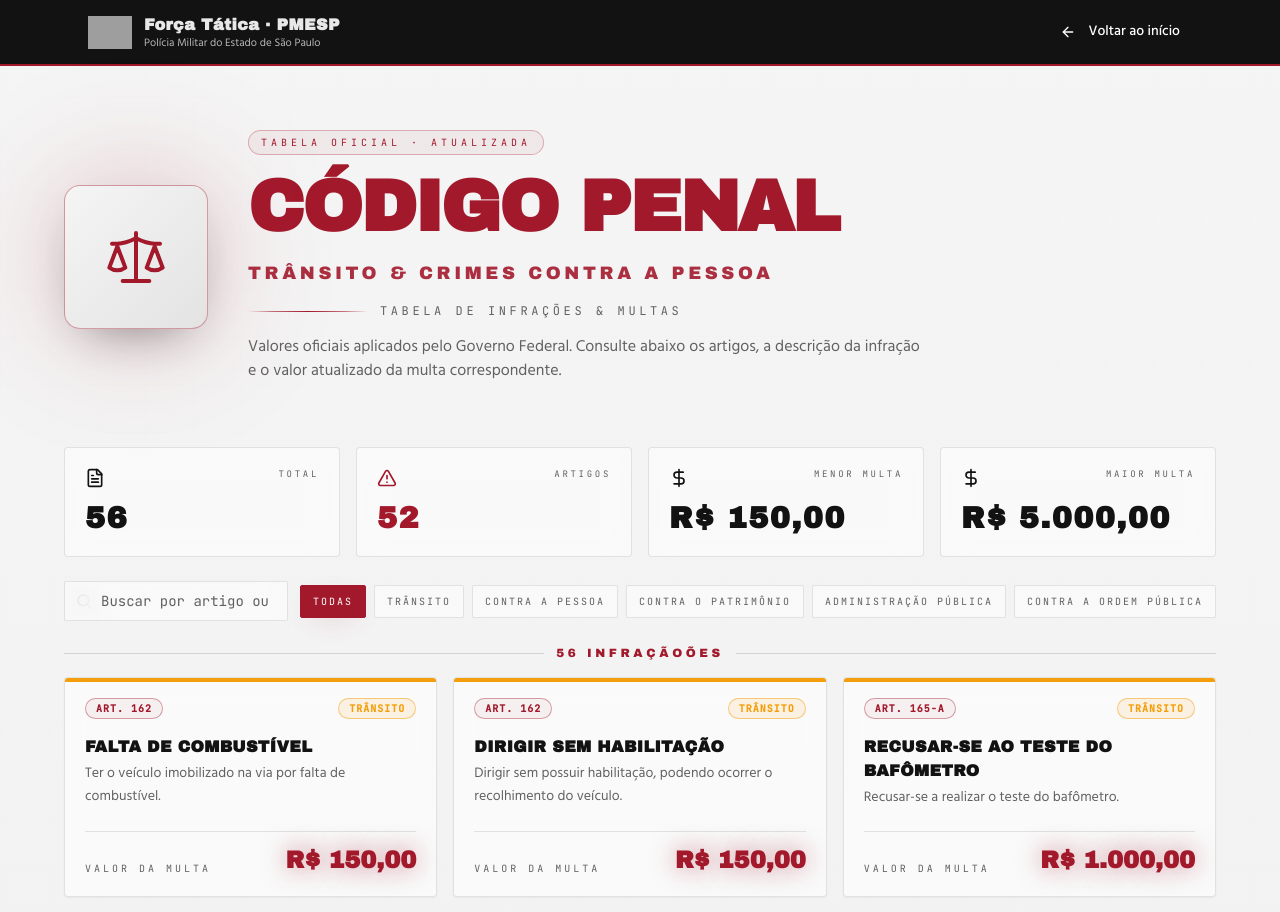
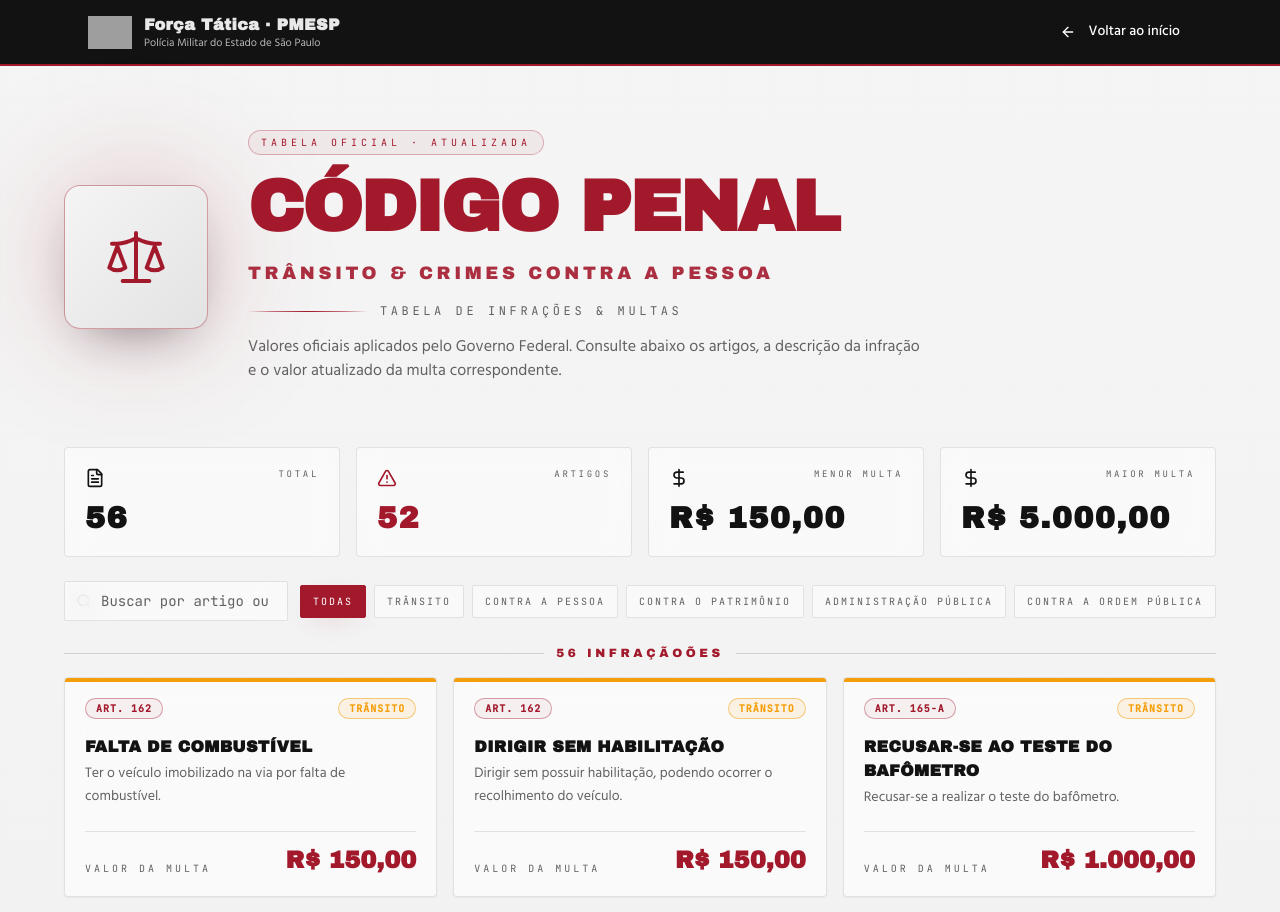
Before and after one commit to v1sktor/coe, a React (Vite) app: page /ctb in a window 1280 px wide. Shown: the top 912 px of the page. Built offline with nearby package versions, Linux system fonts and the light colour scheme; no server answers; grey boxes are pictures that could not be loaded; the HTML template or start-up script is replaced by a standard one.

Commit message:
Changes
Co-authored-by: v1sktor <134536447+v1sktor@users.noreply.github.com>

```diff
--- a/src/pages/CTB.tsx
+++ b/src/pages/CTB.tsx
@@ -186,7 +186,7 @@ export default function CTB() {
                           ? `Pena · ${m.pena} meses`
                           : "Valor da Multa"}
                     </span>
-                    <span className="font-display text-2xl font-bold text-primary text-glow-gold tabular-nums">
+                    <span className="font-display text-2xl font-bold text-primary tabular-nums">
                       {formatBRL(m.valor)}
                     </span>
                   </div>
```
